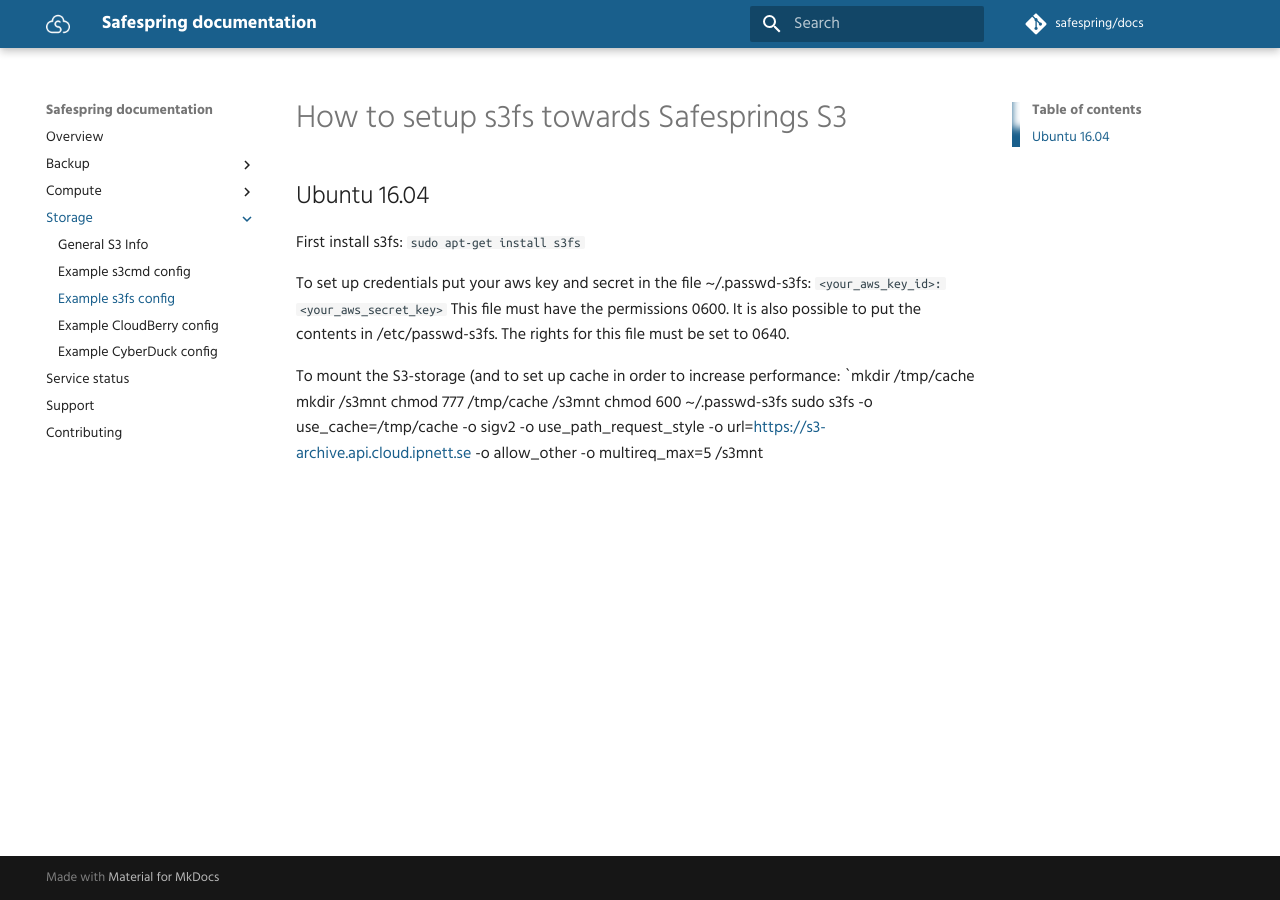
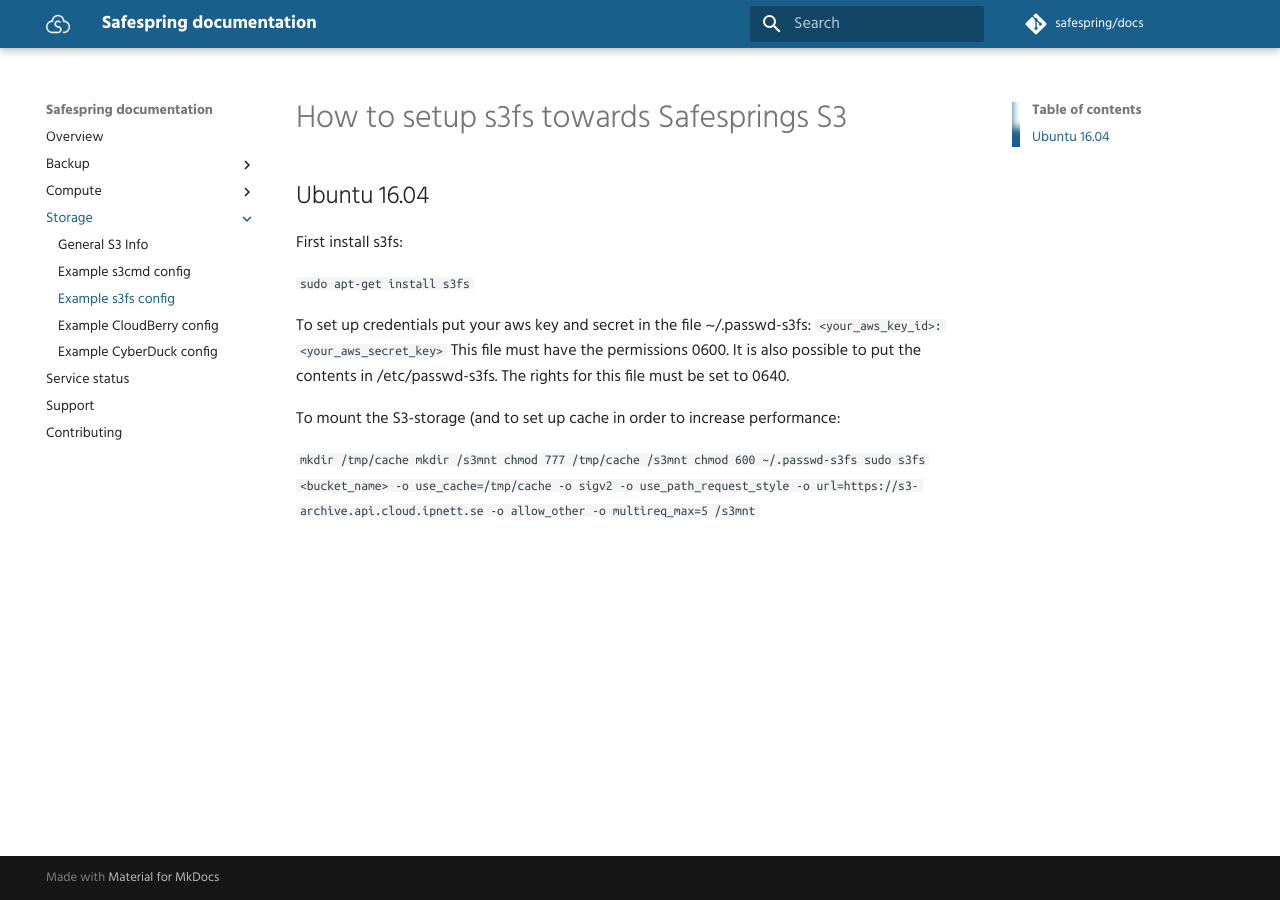
Before and after one commit to safespring/docs, an MkDocs documentation site: the page built from content/storage/s3fs.md, in a window 1280 px wide. Built offline with MkDocs 1.6.1 and Material for MkDocs 9.7.7, drawn with Linux system fonts in a browser that asks for light colours; comment, search, counter and statistics services are not loaded; old or Windows-style settings are respelled for this version of MkDocs.

Commit message:
Minor graphical changes in s3fs.md

```diff
--- a/content/storage/s3fs.md
+++ b/content/storage/s3fs.md
@@ -3,6 +3,7 @@
 ## Ubuntu 16.04
 
 First install s3fs:
+
 `sudo apt-get install s3fs`
 
 To set up credentials put your aws key and secret in the file ~/.passwd-s3fs:
@@ -10,8 +11,9 @@
 This file must have the permissions 0600. It is also possible to put the contents in /etc/passwd-s3fs. The rights for this file must be set to 0640.
 
 To mount the S3-storage (and to set up cache in order to increase performance:
+
 `mkdir /tmp/cache
 mkdir /s3mnt
 chmod 777 /tmp/cache /s3mnt
 chmod 600 ~/.passwd-s3fs
-sudo s3fs <bucket_name> -o use_cache=/tmp/cache -o sigv2 -o use_path_request_style -o url=https://s3-archive.api.cloud.ipnett.se -o allow_other -o multireq_max=5  /s3mnt
+sudo s3fs <bucket_name> -o use_cache=/tmp/cache -o sigv2 -o use_path_request_style -o url=https://s3-archive.api.cloud.ipnett.se -o allow_other -o multireq_max=5  /s3mnt`
```
